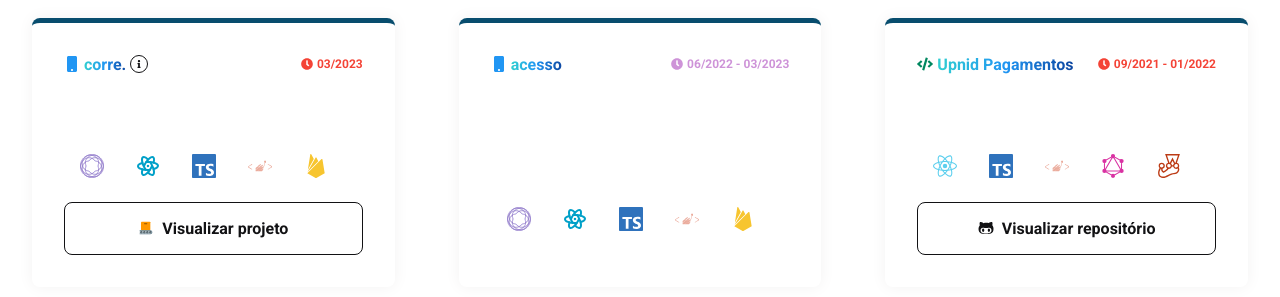
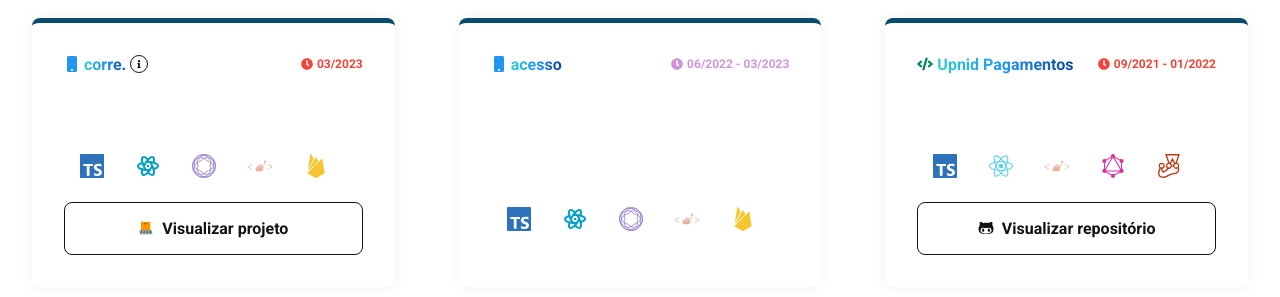
Before and after one commit to murilojssilva/portfolio, a React (Vite) app: page / in a window 1280 px wide. Shown: the part 1320-1617 px from the top of the page. Built offline with nearby package versions, Linux system fonts and the light colour scheme; no server answers.

Commit message:
Add Gesture Handler and Reanimated

```diff
--- a/src/components/Cards/Techs/index.tsx
+++ b/src/components/Cards/Techs/index.tsx
@@ -25,6 +25,8 @@ import {
   SiTypescript,
   SiVercel,
 } from "react-icons/si";
+
+import { MdGesture, MdAnimation } from "react-icons/md";
 import { TbBrandReactNative } from "react-icons/tb";
 
 import logoJWT from "@/assets/jwt.svg";
@@ -63,6 +65,8 @@ export function Techs({
   hasSASS,
   hasJest,
   hasVercel,
+  hasGestureHandler,
+  hasReanimated,
   hasReactNavigation,
   hasTailwind,
   hasReactHookForm,
@@ -93,8 +97,14 @@ export function Techs({
       <TechContent hasJavascript={hasJavascript}>
         <SiJavascript color={"#EFD81D"} data-tip="Javascript" />
       </TechContent>
+      <TechContent hasTypescript={hasTypescript}>
+        <SiTypescript color={"#2F72BC"} data-tip="TypeScript" />
+      </TechContent>
       <TechContent hasReact={hasReact}>
         <SiReact color={"#5CCFEE"} data-tip="ReactJS" />
+      </TechContent>
+      <TechContent hasReactNative={hasReactNative}>
+        <TbBrandReactNative color={"#01A0C8"} data-tip="React Native" />
       </TechContent>
       <TechContent hasVue={hasVue}>
         <img src={logoVue} data-tip="Vue.JS" />
@@ -167,6 +177,12 @@ export function Techs({
       <TechContent hasZod={hasZod}>
         <img src={logoZod} data-tip="Zod" />
       </TechContent>
+      <TechContent hasGestureHandler={hasGestureHandler}>
+        <MdGesture color="#001A71" data-tip="Gesture Handler" />
+      </TechContent>
+      <TechContent hasReanimated={hasReanimated}>
+        <MdAnimation color="#001A71" data-tip="Reanimated" />
+      </TechContent>
       <TechContent hasVercel={hasVercel}>
         <SiVercel
           color={title === "dark" ? "#F2F2F2" : "var(--gray-950)"}
@@ -178,12 +194,6 @@ export function Techs({
       </TechContent>
       <TechContent hasTailwind={hasTailwind}>
         <SiTailwindcss color={"#38BDF8"} data-tip="Tailwind" />
-      </TechContent>
-      <TechContent hasReactNative={hasReactNative}>
-        <TbBrandReactNative color={"#01A0C8"} data-tip="React Native" />
-      </TechContent>
-      <TechContent hasTypescript={hasTypescript}>
-        <SiTypescript color={"#2F72BC"} data-tip="TypeScript" />
       </TechContent>
       <TechContent hasStyledComponents={hasStyledComponents}>
         <SiStyledcomponents color={"#EBAC9D"} data-tip="Styled Components" />
--- a/src/components/Cards/Techs/styles.ts
+++ b/src/components/Cards/Techs/styles.ts
@@ -41,6 +41,8 @@ export const TechContent = styled.span<ITechsProps>`
     hasExpress,
     hasNextJS,
     hasVercel,
+    hasReanimated,
+    hasGestureHandler,
     hasReactNavigation,
     hasTailwind,
     hasReactHookForm,
@@ -59,6 +61,8 @@ export const TechContent = styled.span<ITechsProps>`
     hasMongoDB === false ||
     hasVercel === false ||
     hasReactNavigation === false ||
+    hasGestureHandler === false ||
+    hasReanimated === false ||
     hasReactHookForm === false ||
     hasNativeBase === false ||
     hasNextJS === false ||
--- a/src/components/Cards/index.tsx
+++ b/src/components/Cards/index.tsx
@@ -66,6 +66,8 @@ export function Cards({
   hasSASS = false,
   hasJest = false,
   hasVercel = false,
+  hasGestureHandler = false,
+  hasReanimated = false,
   hasReactNavigation = false,
   hasTailwind = false,
   hasReactHookForm = false,
@@ -167,6 +169,8 @@ export function Cards({
           hasStyledComponents={hasStyledComponents}
           hasTypescript={hasTypescript}
           hasVercel={hasVercel}
+          hasGestureHandler={hasGestureHandler}
+          hasReanimated={hasReanimated}
           hasReactNavigation={hasReactNavigation}
           hasTailwind={hasTailwind}
           hasNativeBase={hasNativeBase}
--- a/src/components/Projects/index.tsx
+++ b/src/components/Projects/index.tsx
@@ -191,7 +191,12 @@ export function Projects() {
                     repository.name === "igniteshoesapp" ||
                     repository.name === "desafio-pagcom"
                   }
+                  hasReanimated={repository.name === "ignite-ignitequiz-native"}
+                  hasGestureHandler={
+                    repository.name === "ignite-ignitequiz-native"
+                  }
                   hasPhosphor={
+                    repository.name === "ignite-ignitequiz-native" ||
                     repository.name === "ignite-dt-money" ||
                     repository.name === "ignite-github-blog"
                   }
@@ -200,6 +205,7 @@ export function Projects() {
                     repository.name === "ignitegym-native"
                   }
                   hasExpo={
+                    repository.name === "ignite-ignitequiz-native" ||
                     repository.name === "gopizza-native" ||
                     repository.name === "masterclass-featuretoggle-native" ||
                     repository.name === "ignitegym-native" ||
@@ -222,6 +228,7 @@ export function Projects() {
                     repository.name === "ignite-lenghtlist-elixir"
                   }
                   hasReactNative={
+                    repository.name === "ignite-ignitequiz-native" ||
                     repository.name === "acesso" ||
                     repository.name === "gopizza-native" ||
                     repository.name === "masterclass-featuretoggle-native" ||
```
